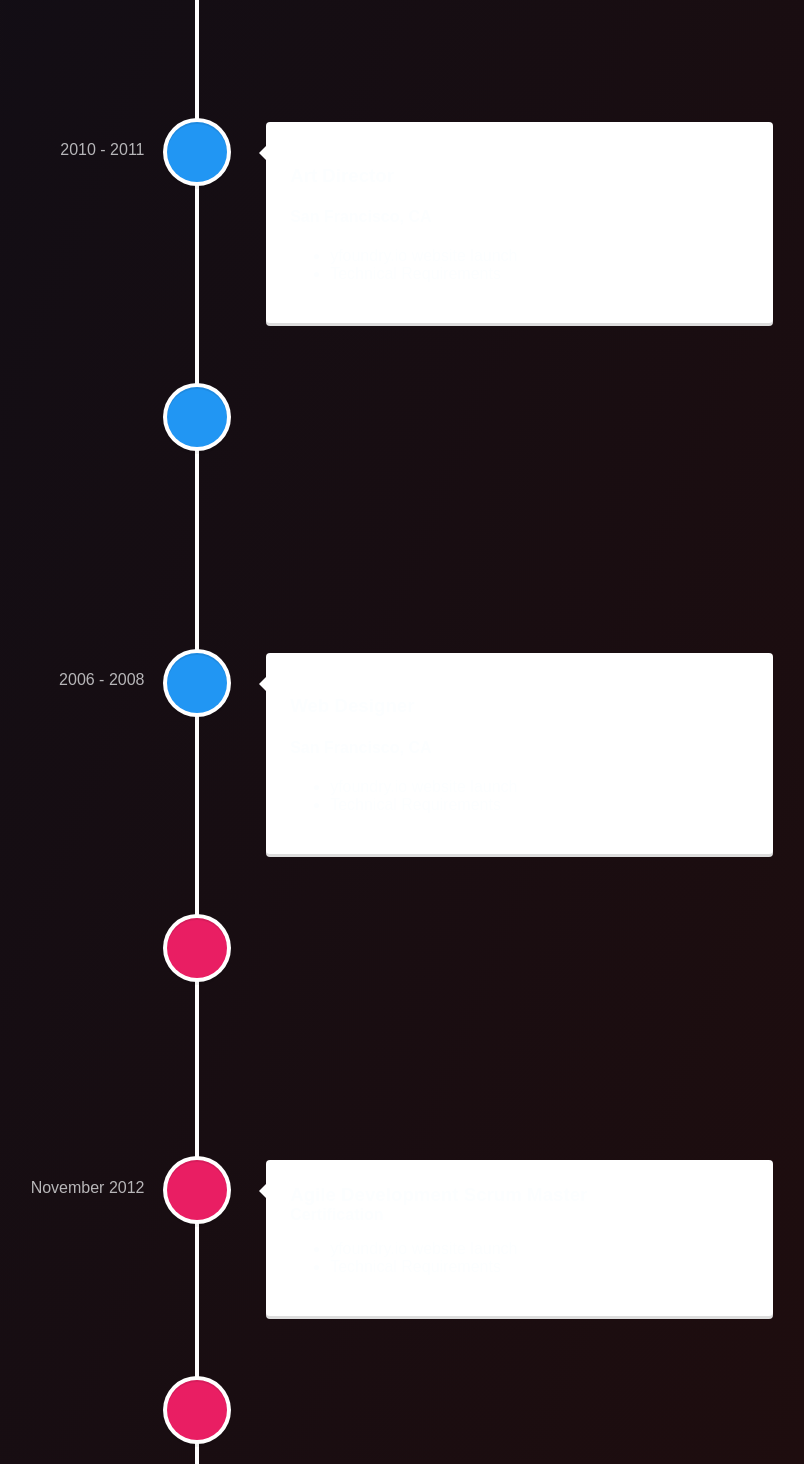
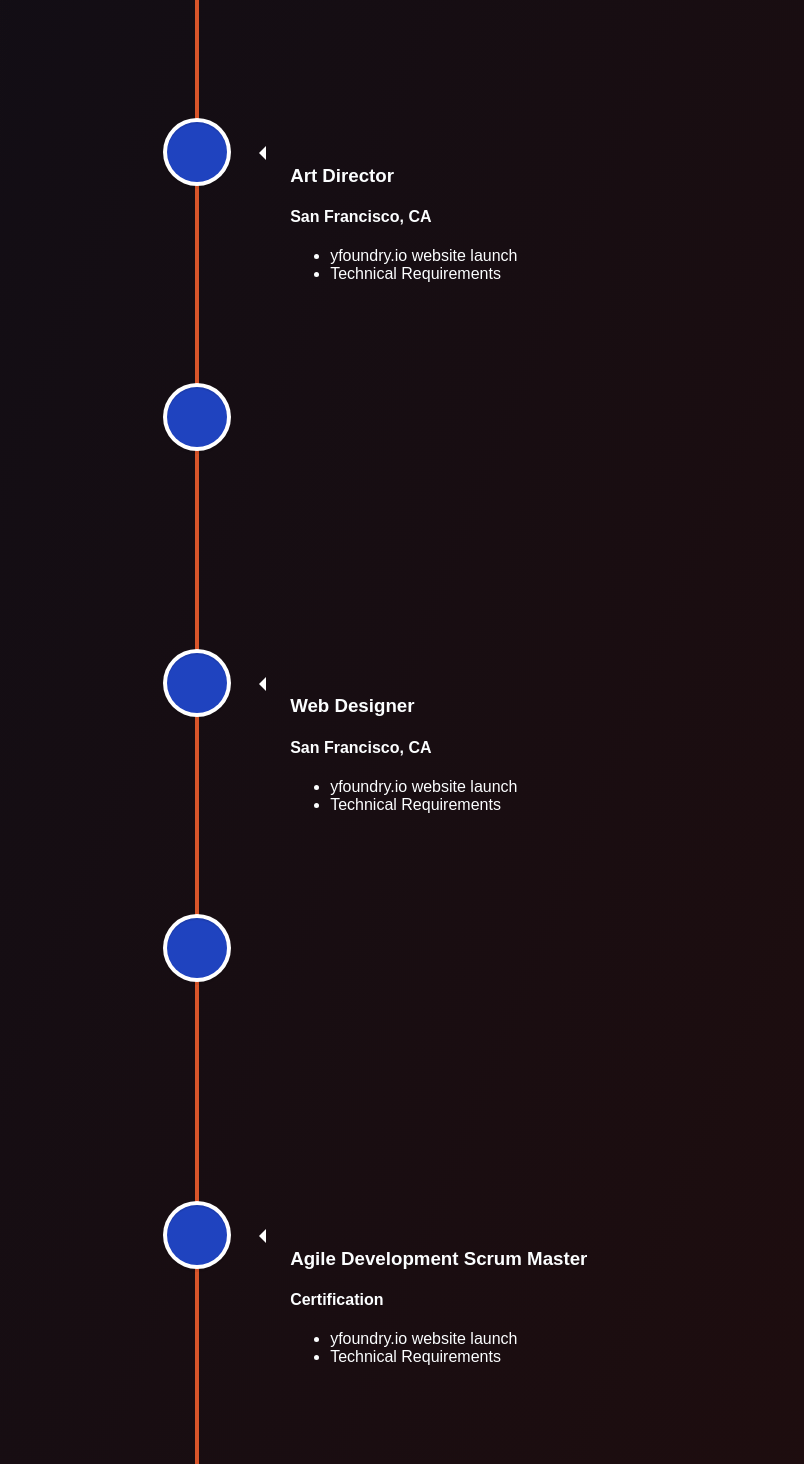
Before and after one commit to Y-Foundry-Dao/yfoundry-frontend, a React (Create React App) app in the folder landing-page/: page / in a window 1280 px wide. Shown: the part 2660-4124 px from the top of the page, without its empty margins (443-1247 px from the left). Built offline with nearby package versions, Linux system fonts and the light colour scheme; a web font is replaced by a local one.

Commit message:
Fixed some styling so all text is showing

```diff
--- a/landing-page/src/components/sections/roadmap/Roadmap.tsx
+++ b/landing-page/src/components/sections/roadmap/Roadmap.tsx
@@ -5,13 +5,11 @@ import 'react-vertical-timeline-component/style.min.css';
 function Roadmap() {
   return (
 
-    <VerticalTimeline>
+    <VerticalTimeline lineColor='#D8552A'>
       <VerticalTimelineElement
-        contentStyle={{ background: 'rgb(33, 150, 243)', color: '#fff' }}
+        contentStyle={{ background: 'rgba(33, 149, 243, 0)', boxShadow:'none' }}
         contentArrowStyle={{ borderRight: '7px solid  rgb(33, 150, 243)' }}
-        date="2011 - present"
-        iconStyle={{ background: 'rgb(33, 150, 243)', color: '#fff' }}
-        // icon={<WorkIcon />}
+        iconStyle={{ background: '#1F43BF', }}
       >
         <h3>Team Building</h3>
         <h4>Planning</h4>
@@ -21,9 +19,8 @@ function Roadmap() {
         </ul>
       </VerticalTimelineElement>
       <VerticalTimelineElement
-        date="2010 - 2011"
-        iconStyle={{ background: 'rgb(33, 150, 243)', color: '#fff' }}
-        // icon={<WorkIcon />}
+        contentStyle={{ background: 'rgba(33, 149, 243, 0)', boxShadow:'none' }}
+        iconStyle={{ background: '#1F43BF' }}
       >
         <h3 >Art Director</h3>
         <h4 >San Francisco, CA</h4>
@@ -33,9 +30,8 @@ function Roadmap() {
         </ul>
       </VerticalTimelineElement>
       <VerticalTimelineElement
-        date="2008 - 2010"
-        iconStyle={{ background: 'rgb(33, 150, 243)', color: '#fff' }}
-        // icon={<WorkIcon />}
+        contentStyle={{ background: 'rgba(33, 149, 243, 0)', boxShadow:'none' }}
+        iconStyle={{ background: '#1F43BF' }}
       >
         <h3 >Web Designer</h3>
         <h4 >Los Angeles, CA</h4>
@@ -45,10 +41,8 @@ function Roadmap() {
         </ul>
       </VerticalTimelineElement>
       <VerticalTimelineElement
-        className="vertical-timeline-element--work"
-        date="2006 - 2008"
-        iconStyle={{ background: 'rgb(33, 150, 243)', color: '#fff' }}
-        // icon={<WorkIcon />}
+        contentStyle={{ background: 'rgba(33, 149, 243, 0)', boxShadow:'none' }}
+        iconStyle={{ background: '#1F43BF' }}
       >
         <h3 >Web Designer</h3>
         <h4 >San Francisco, CA</h4>
@@ -58,39 +52,33 @@ function Roadmap() {
         </ul>
       </VerticalTimelineElement>
       <VerticalTimelineElement
-        className="vertical-timeline-element--education"
-        date="April 2013"
-        iconStyle={{ background: 'rgb(233, 30, 99)', color: '#fff' }}
-        // icon={<SchoolIcon />}
+        contentStyle={{ background: 'rgba(33, 149, 243, 0)', boxShadow:'none' }}
+        iconStyle={{ background: '#1F43BF' }}
       >
-        <h3 className="vertical-timeline-element-title">Content Marketing for Web, Mobile and Social Media</h3>
-        <h4 className="vertical-timeline-element-subtitle">Online Course</h4>
+        <h3 >Content Marketing for Web, Mobile and Social Media</h3>
+        <h4 >Online Course</h4>
         <ul>
           <li>yfoundry.io website launch</li>
           <li>Technical Requirements</li>
         </ul>
       </VerticalTimelineElement>
       <VerticalTimelineElement
-        className="vertical-timeline-element--education"
-        date="November 2012"
-        iconStyle={{ background: 'rgb(233, 30, 99)', color: '#fff' }}
-        // icon={<SchoolIcon />}
+        contentStyle={{ background: 'rgba(33, 149, 243, 0)', boxShadow:'none' }}
+        iconStyle={{ background: '#1F43BF' }}
       >
-        <h3 className="vertical-timeline-element-title">Agile Development Scrum Master</h3>
-        <h4 className="vertical-timeline-element-subtitle">Certification</h4>
+        <h3 >Agile Development Scrum Master</h3>
+        <h4 >Certification</h4>
         <ul>
           <li>yfoundry.io website launch</li>
           <li>Technical Requirements</li>
         </ul>
       </VerticalTimelineElement>
       <VerticalTimelineElement
-        className="vertical-timeline-element--education"
-        date="2002 - 2006"
-        iconStyle={{ background: 'rgb(233, 30, 99)', color: '#fff' }}
-        // icon={<SchoolIcon />}
+        contentStyle={{ background: 'rgba(33, 149, 243, 0)', boxShadow:'none' }}
+        iconStyle={{ background: '#1F43BF' }}
       >
-        <h3 className="vertical-timeline-element-title">Bachelor of Science in Interactive Digital Media Visual Imaging</h3>
-        <h4 className="vertical-timeline-element-subtitle">Bachelor Degree</h4>
+        <h3 >Bachelor of Science in Interactive Digital Media Visual Imaging</h3>
+        <h4 >Bachelor Degree</h4>
         <ul>
           <li>yfoundry.io website launch</li>
           <li>Technical Requirements</li>
```
